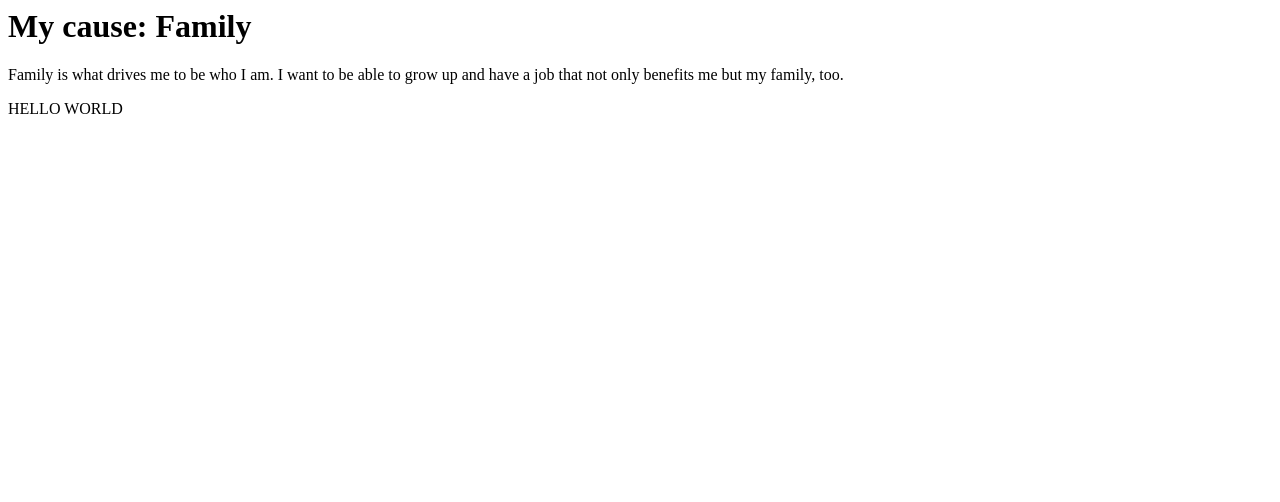
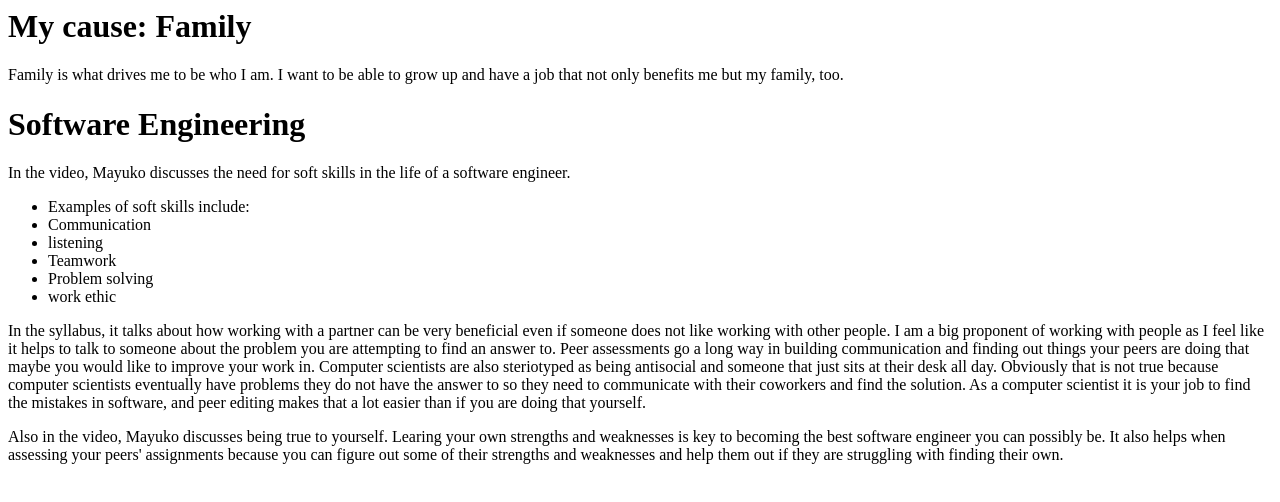
Before and after one commit to smithconno/computer-science, a plain HTML site: page index.html in a window 1280 px wide. Drawn offline with Linux system fonts and the light colour scheme.

Commit message:
Update index.html

```diff
--- a/index.html
+++ b/index.html
@@ -6,6 +6,22 @@
   <p>
     Family is what drives me to be who I am. I want to be able to grow up and have a job that not only benefits me but my family, too.
   </p>
-HELLO WORLD
-</body>
+
+<h1> Software Engineering
+</h1>
+<p>
+In the video, Mayuko discusses the need for soft skills in the life of a software engineer.
+<ul>
+<li>Examples of soft skills include:</li>
+<li>Communication</li>
+<li>listening</li>
+<li>Teamwork</li>
+<li>Problem solving</li>
+<li>work ethic</li>
+</ul>
+In the syllabus, it talks about how working with a partner can be very beneficial even if someone does not like working with other people. I am a big proponent of working with people as I feel like it helps to talk to someone about the problem you are attempting to find an answer to. Peer assessments go a long way in building communication and finding out things your peers are doing that maybe you would like to improve your work in. Computer scientists are also steriotyped as being antisocial and someone that just sits at their desk all day. Obviously that is not true because computer scientists eventually have problems they do not have the answer to so they need to communicate with their coworkers and find the solution. As a computer scientist it is your job to find the mistakes in software, and peer editing makes that a lot easier than if you are doing that yourself.
+</p>
+<p>
+Also in the video, Mayuko discusses being true to yourself. Learing your own strengths and weaknesses is key to becoming the best software engineer you can possibly be. It also helps when assessing your peers' assignments because you can figure out some of their strengths and weaknesses and help them out if they are struggling with finding their own.
+</p>
 </html>
```
